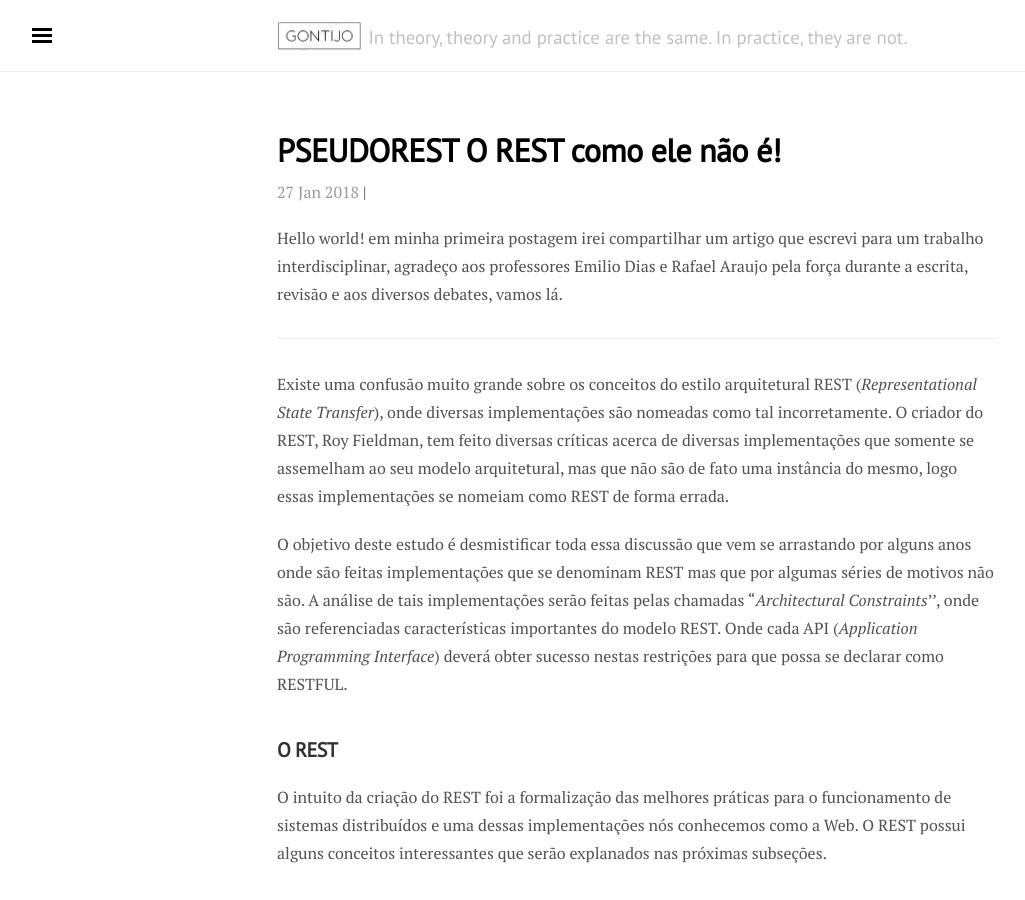
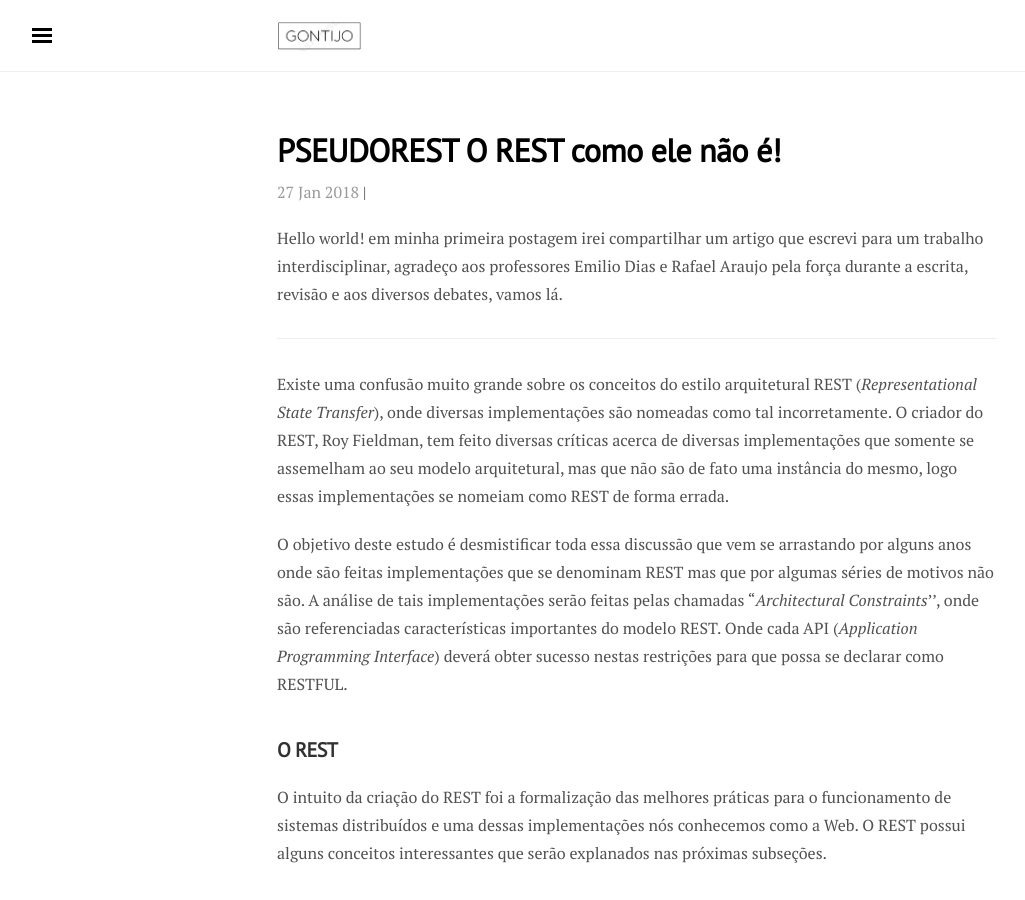
Before and after one commit to Lucasgontijo0/Lucasgontijo0.github.io, a Jekyll site: the page built from index.html, in a window 1280 px wide and 900 px high. Shown: the whole window, without its empty margins (3-1028 px from the left). Built offline with Jekyll 4.4.1, drawn with Linux system fonts in a browser that asks for light colours; nearby versions of some CDN libraries; the list of posts is cut into pages by our own code; comment, search, counter and statistics services are not loaded; some of the changed lines change nothing that is shown.

Commit message:
Language update

```diff
--- a/_config.yml
+++ b/_config.yml
@@ -1,6 +1,6 @@
 # Site Info
 title: Lucas Gontijo
-tagline: 'In theory, theory and practice are the same. In practice, they are not.'
+tagline: ''
 description: 'Este é o meu blog no github onde organizo minhas idéias, projetos pessoais e estudos realizados em tópicos relacionados à Ciência da Computação.'
 baseurl: ""
 url: https://lucasgontijo0.github.io/
@@ -39,25 +39,21 @@
 nav:
   Home:
     - '/'
-  Categories:
+  Categorias:
     - '/categories/'
-    - {Theoretical Computer Science: '/categories/#theoretical-computer-science' }
-    - {Computer Engineering: '/categories/#computer-engineering' }
-    - {Applications: '/categories/#applications' }
-  About:
+    #- {Theoretical Computer Science: '/categories/#theoretical-computer-science' }
+    #- {Computer Engineering: '/categories/#computer-engineering' }
+    #- {Applications: '/categories/#applications' }
+  Sobre:
     - '/about/'
-  Github Project:
+  Github Projeto:
     - 'https://github.com/Lucasgontijo0/Lucasgontijo0.github.io'
 
 # Where are tags and categories displayed
 tag_page: '/blog/tags/'
 category_page: '/blog/categories/'
 
-hero:
-  image: /public/img/we_will_be_giants_by_yalestewart.jpg
-  caption: Original Artwork &copy; <a href="http://yalestewart.deviantart.com/art/We-Will-Be-Giants-370176475">Yale Stewart</a>
-
 # Puglins
 mathjax: true # whether support mathjax
-google_analytics_token: 'UA-00000000-1' # leave blank if you don't want google analytics
-disqus_short_name: 'your_short_name' # leave blank if you don't want disqus
+google_analytics_token: '' # leave blank if you don't want google analytics
+disqus_short_name: '' # leave blank if you don't want disqus
```
